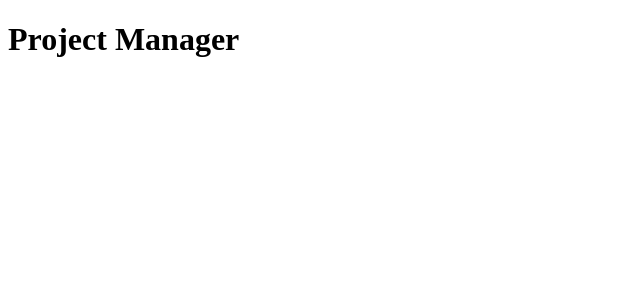
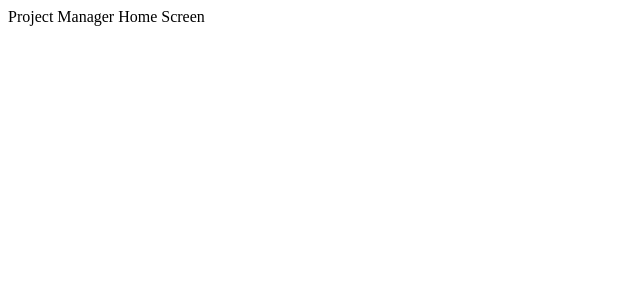
Before and after one commit to RdotSilva/React-Project-Manager, a React (Create React App) app: page / in a window 1280 px wide. Shown: the top 300 px of the page, without its empty margins (0-640 px from the left). Built offline with nearby package versions, Linux system fonts and the light colour scheme.

Commit message:
Add Router to main App

```diff
--- a/src/App.js
+++ b/src/App.js
@@ -1,7 +1,12 @@
-import "./App.css";
+import { BrowserRouter as Router, Route } from "react-router-dom";
+import HomeScreen from "./Screens/HomeScreen";
 
 function App() {
-  return <h1>Project Manager</h1>;
+  return (
+    <Router>
+      <Route path="/" component={HomeScreen} />
+    </Router>
+  );
 }
 
 export default App;
```
